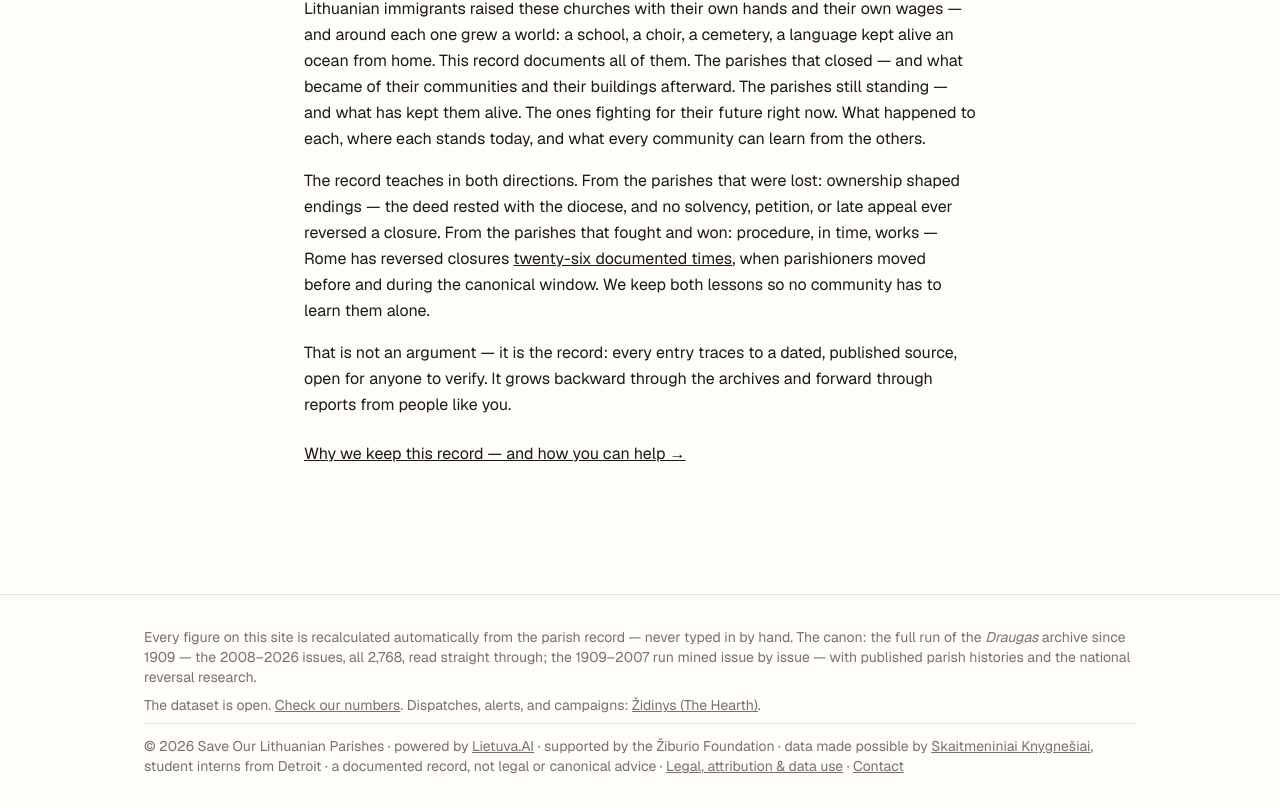
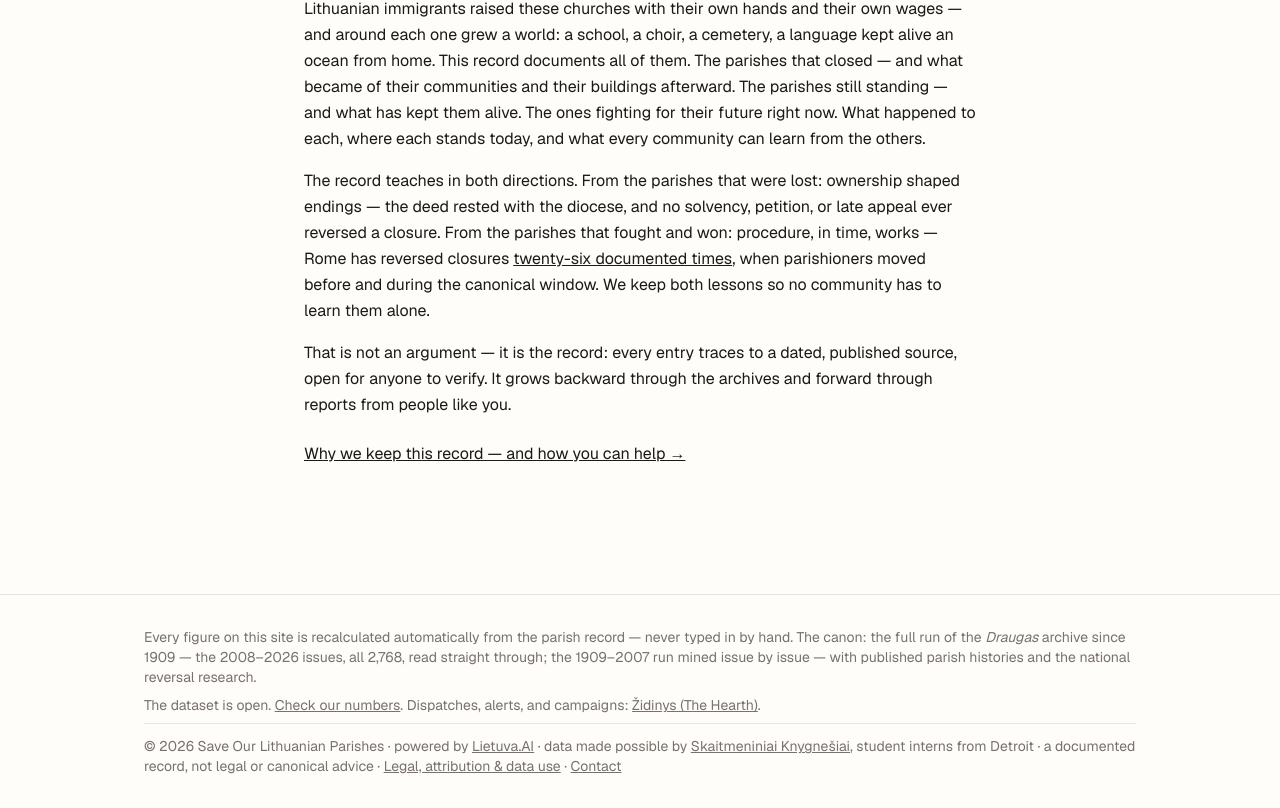
Before and after one commit to LietuvaAI/save-our-lithuanian-parishes, a Next.js app: page / in a window 1280 px wide. Shown: the part 3035-3843 px from the top of the page. Built offline with nearby package versions, Linux system fonts and the light colour scheme.

Commit message:
Remove Foundation credit from footer

```diff
--- a/app/layout.tsx
+++ b/app/layout.tsx
@@ -186,7 +186,7 @@ export default function RootLayout({
               >
                 Lietuva.AI
               </a>{" "}
-              · supported by the Žiburio Foundation · data made possible by{" "}
+              · data made possible by{" "}
               <a
                 href="https://archyvas.ziburioltmokykla.org"
                 className="underline hover:text-foreground"
```
